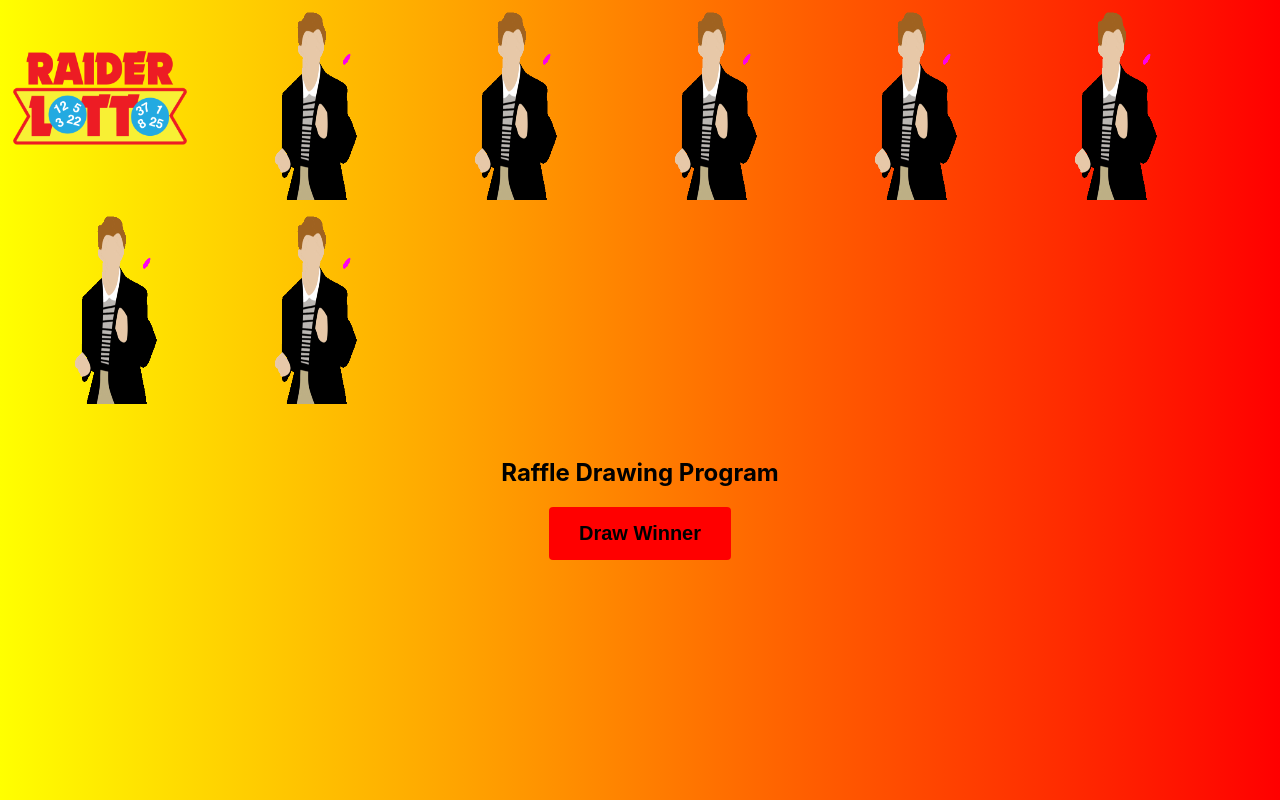
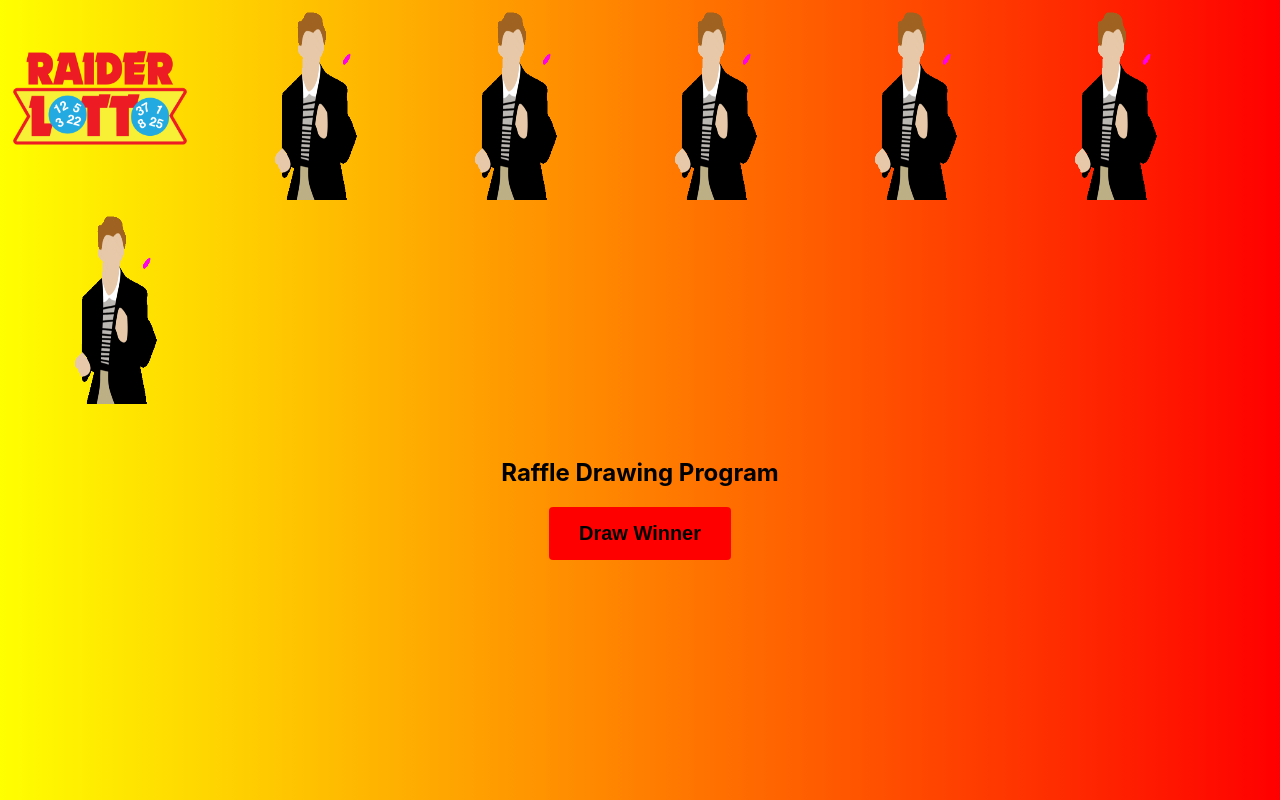
Before and after one commit to Michael-Flynn/raffle-drawing-app, a React (Create React App) app: page / in a window 1280 px wide. Built offline with nearby package versions, Linux system fonts and the light colour scheme.

Commit message:
Update App.js

```diff
--- a/src/App.js
+++ b/src/App.js
@@ -14,7 +14,6 @@ function App() {
       <img alt="" src={rick} width={200} height={200} />
       <img alt="" src={rick} width={200} height={200} />
       <img alt="" src={rick} width={200} height={200} />
-      <img alt="" src={rick} width={200} height={200} />
       <RaffleDrawing />
     </div>
   );
```
